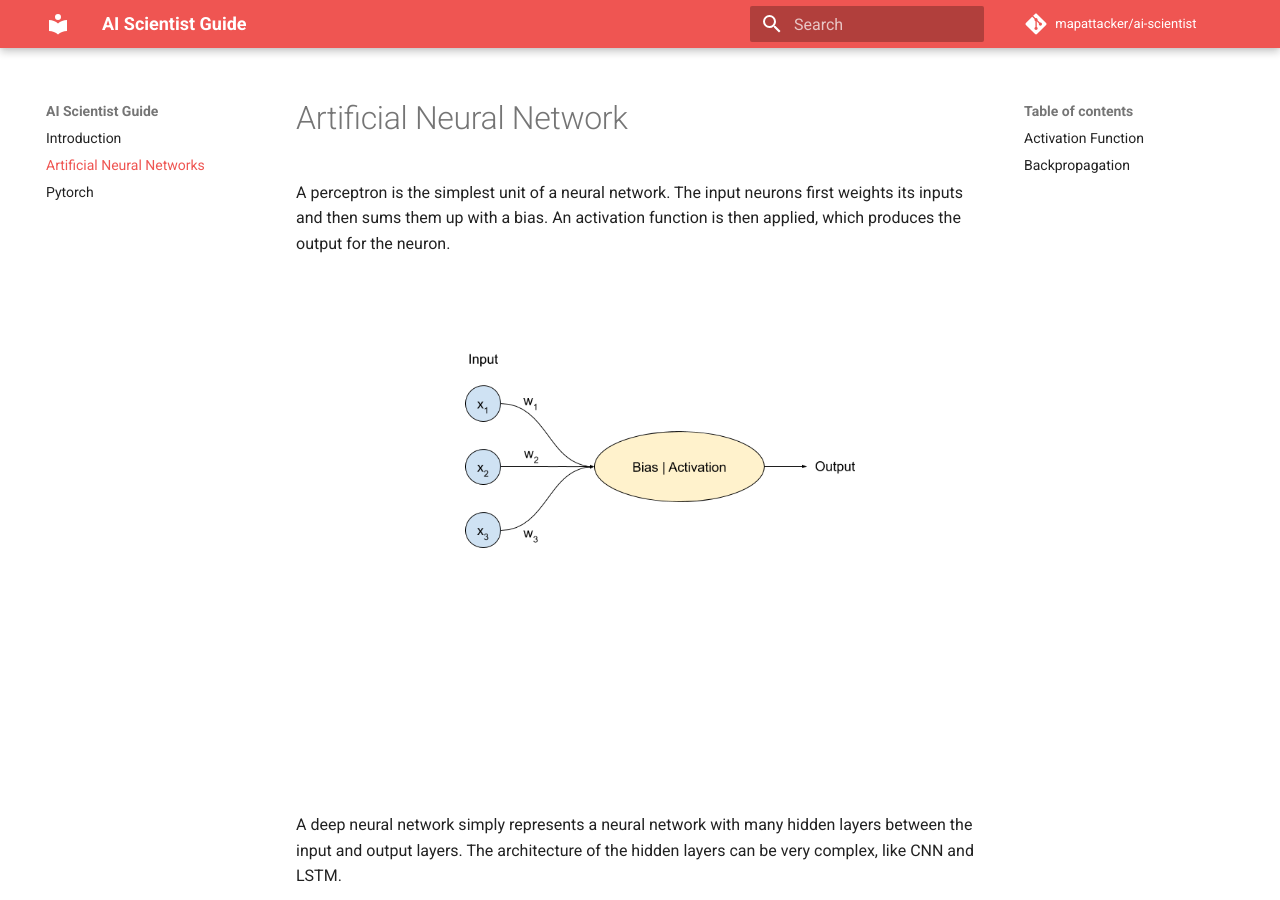
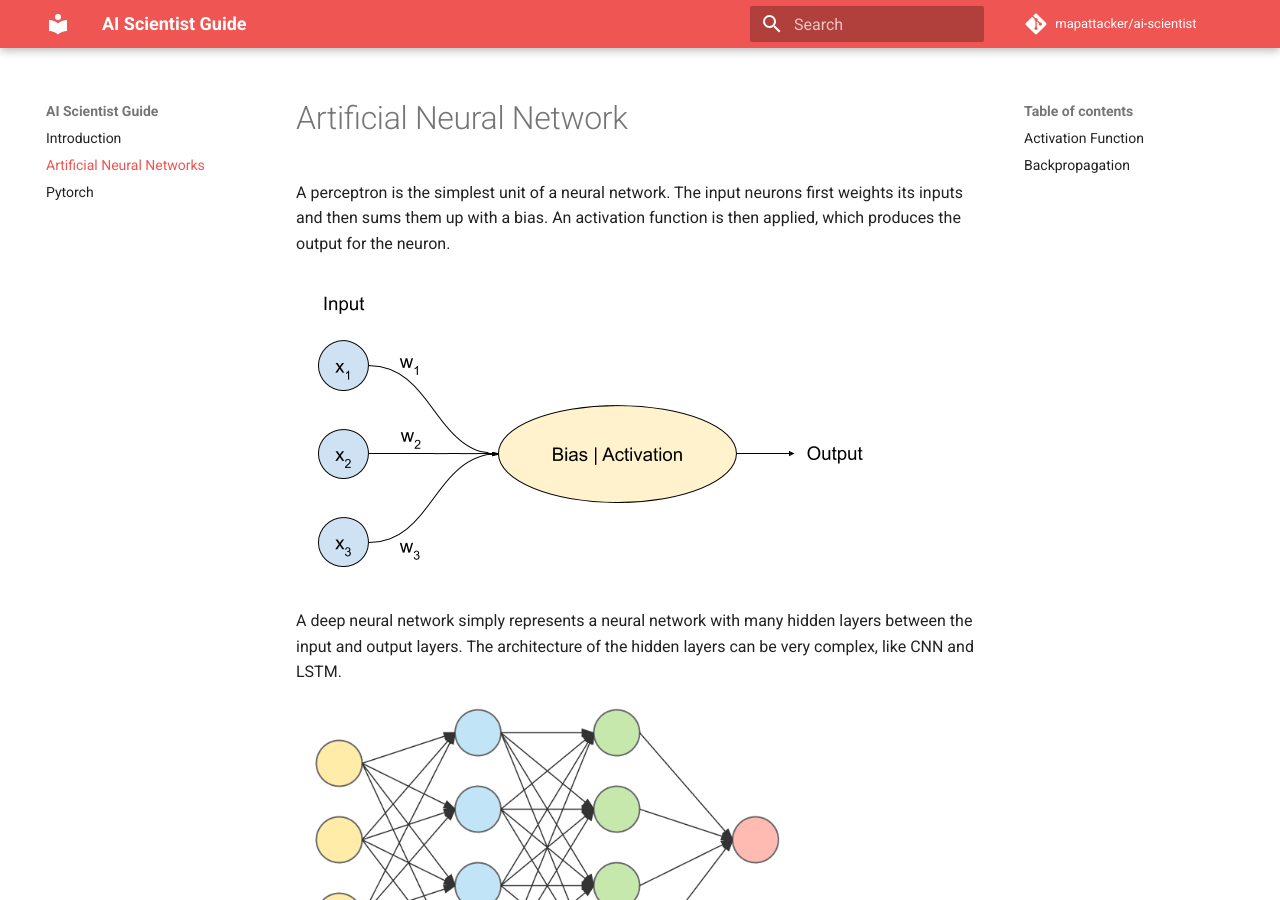
Before and after one commit to mapattacker/ai-scientist, an MkDocs documentation site: the page built from docs/ann.md, in a window 1280 px wide and 900 px high. Built offline with MkDocs 1.6.1 and Material for MkDocs 9.7.7, drawn with Linux system fonts in a browser that asks for light colours; comment, search, counter and statistics services are not loaded.

Commit message:
Add images

```diff
--- a/docs/ann.md
+++ b/docs/ann.md
@@ -6,7 +6,7 @@
 
 A deep neural network simply represents a neural network with many hidden layers between the input and output layers. The architecture of the hidden layers can be very complex, like CNN and LSTM.
 
-![](https://github.com/mapattacker/ai-scientist/blob/master/images/ann.png?raw=true){: style=width:500px"}
+![](https://github.com/mapattacker/ai-scientist/blob/master/images/ann.png?raw=true){: style="width:500px"}
 
 ## Activation Function
 
@@ -32,7 +32,7 @@
 
 __Learning Rate__ (lr) is the most important parameter to obtain the minimum loss. Too large a lr can cause the model to converge too quickly to a suboptimal solution, whereas a lr that is too small can cause the training process to take too long.
 
-![](https://github.com/mapattacker/ai-scientist/blob/master/images/learning-rate.png?raw=true)
+![](https://github.com/mapattacker/ai-scientist/blob/master/images/learning-rate.png?raw=true){: style="width:500px"}
 
 | Term | Desc |
 |-|-|
```
Also changed, not shown: images/perceptron.png.
